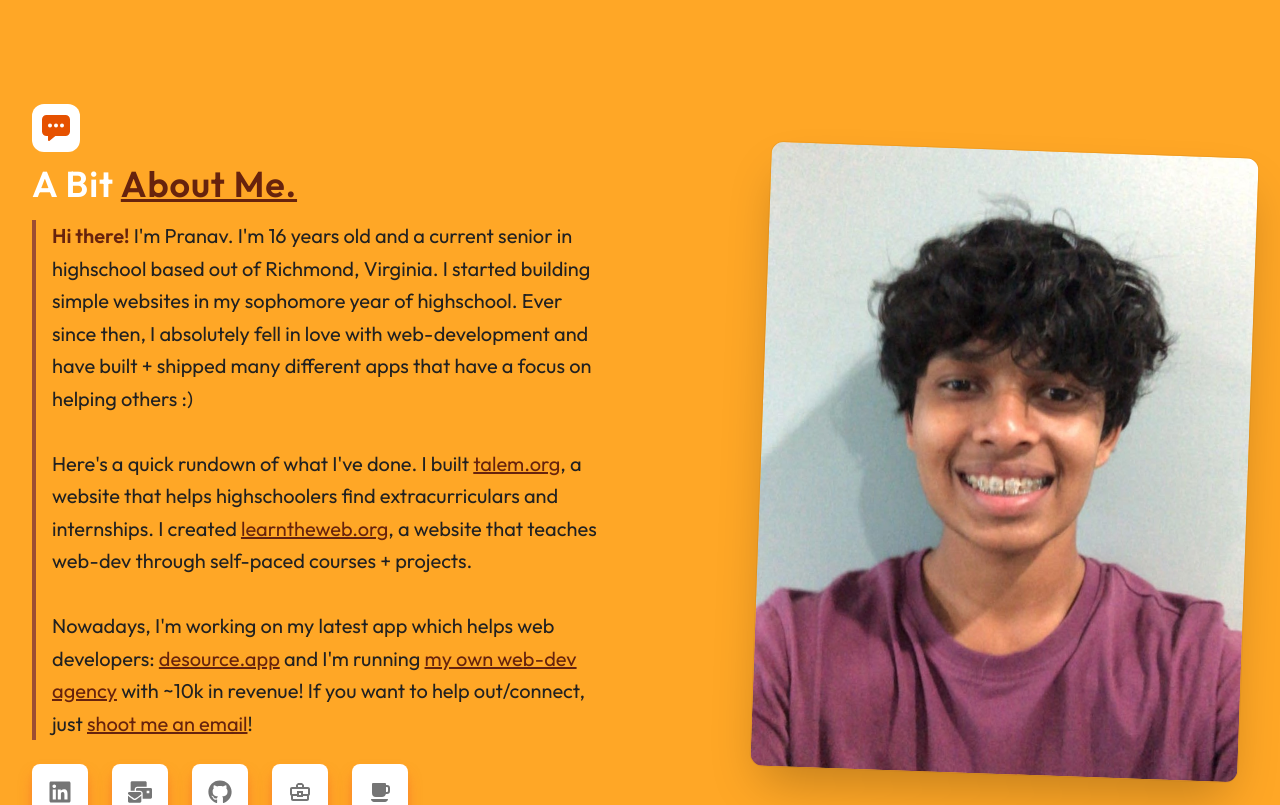
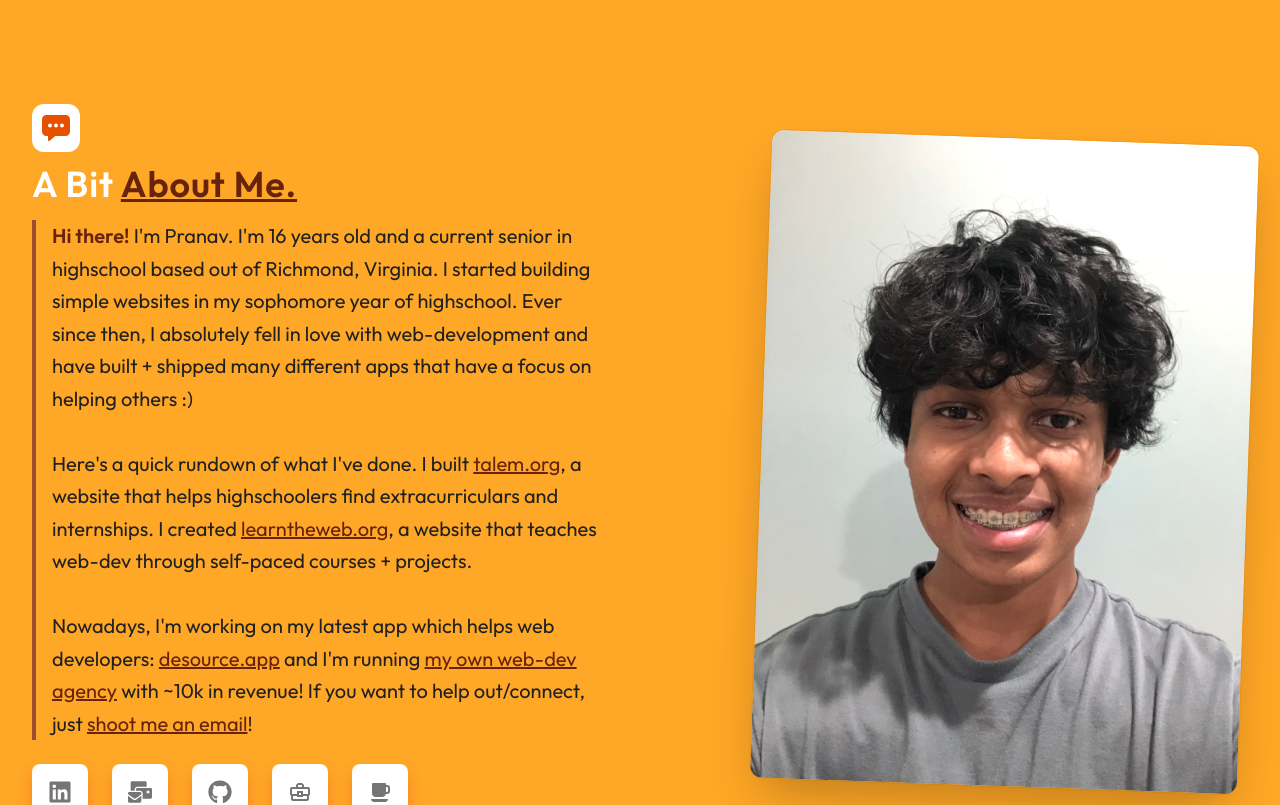
Before and after one commit to PkTheCoda/portfolio, a React (Vite) app: page / in a window 1280 px wide. Shown: the part 940-1745 px from the top of the page. Built offline with nearby package versions, Linux system fonts and the light colour scheme.

Commit message:
revert to old old for now

```diff
--- a/src/Components/AboutSection.jsx
+++ b/src/Components/AboutSection.jsx
@@ -83,7 +83,7 @@ export default function AboutMe() {
                         <div class="w-full lg:w-1/2 lg:order-2 order-1 flex items-center justify-center lg:justify-end">
                             <img loading="lazy"
                                 class="rounded-xl w-5/6 lg:my-0 shadow-2xl ring-1 ring-black ring-opacity-5 rotate-2"
-                            src={mepic3}/>
+                            src={mePicturenew}/>
                         </div>
 
                     </div>
```
